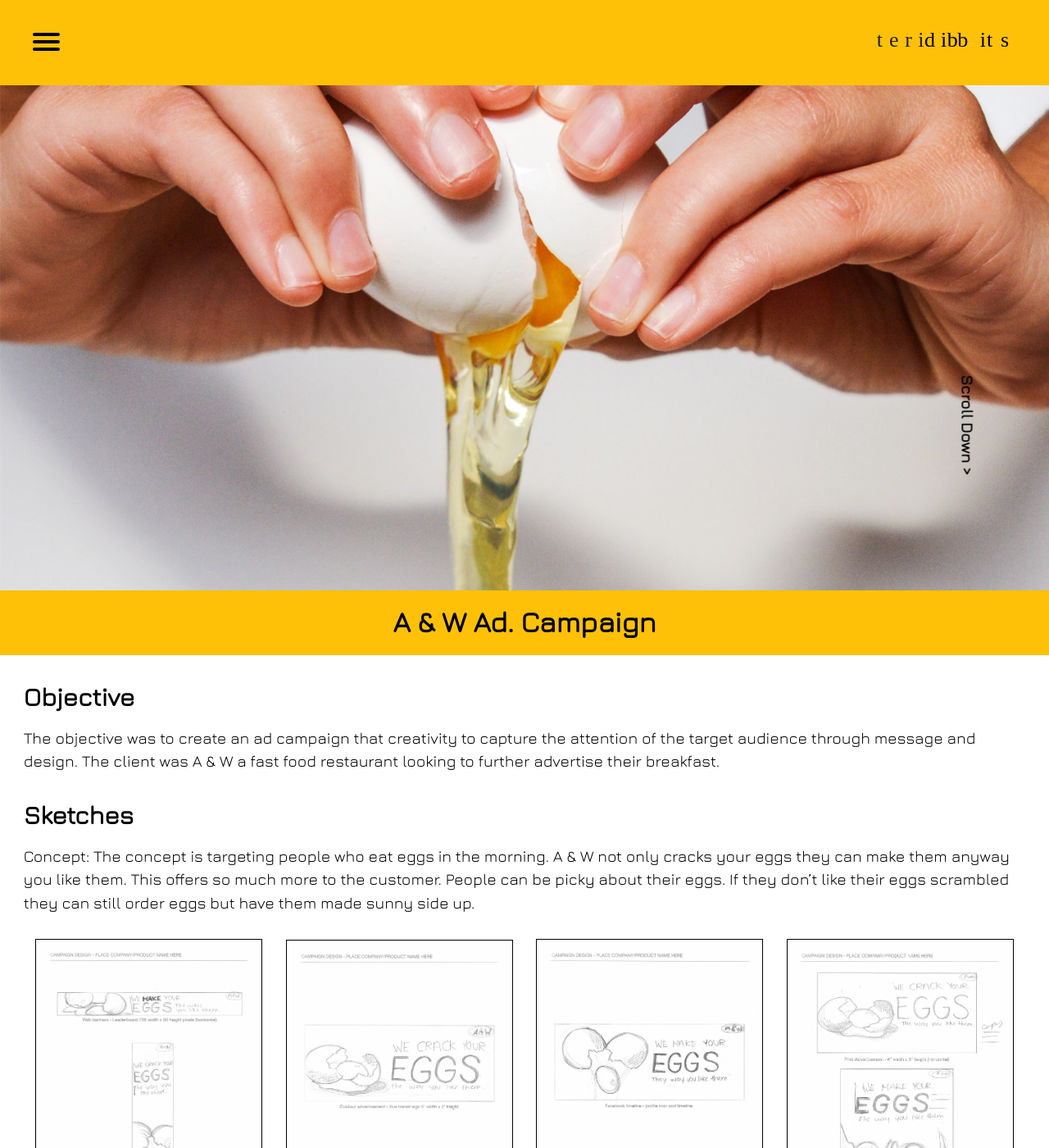
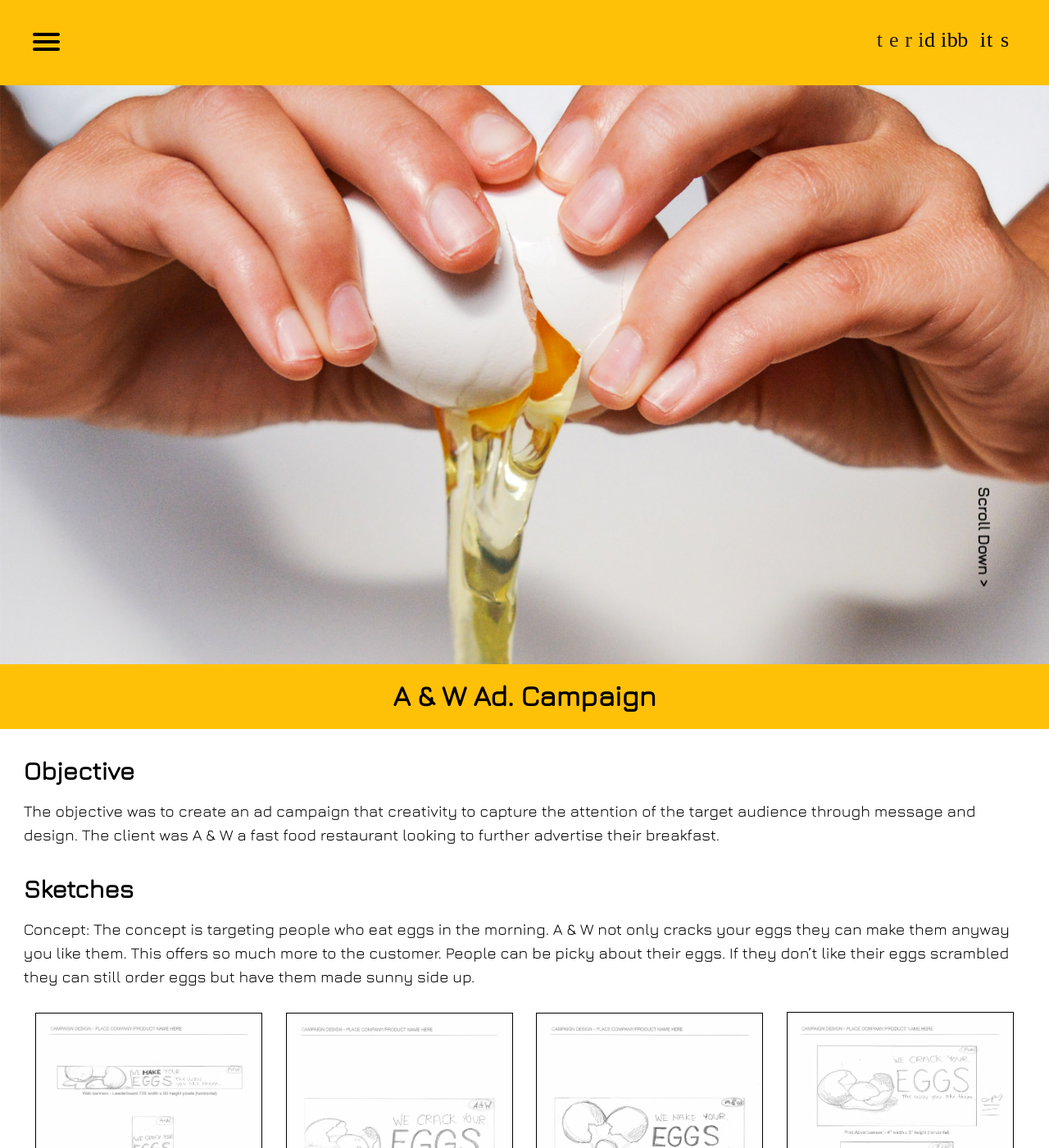
Before and after one commit to TeriDibbits/teridibbits.ca, a Jekyll site: the page built from pages/campaign.html, in a window 1280 px wide and 1400 px high. Shown: the whole window at 82% size. Built offline with Jekyll 4.4.1, drawn with Linux system fonts in a browser that asks for light colours.

Commit message:
filled scroll
changed translate from X to Y
adjusted position

```diff
--- a/css/main.css
+++ b/css/main.css
@@ -48,6 +48,7 @@
 .banner {
   position: relative;
   overflow: hidden;
+  padding-top: 7%;
 }
 
 .banner-title {
@@ -86,8 +87,8 @@
 
 .scroll-down {
   position: absolute;
-  top: 70%;
-  left: 88%;
+  top: 80%;
+  left: 89%;
   font-weight: bold;
   animation: bounce 1s linear infinite;
 }
@@ -95,15 +96,15 @@
 @keyframes bounce {
 
   0%, 20%, 50%, 80%, 100%  {
-    transform: translateX(0) rotate(90deg);
+    transform: translateY(0) rotate(90deg);
   }
 
   40% {
-    transform: translateX(-30px) rotate(90deg);
+    transform: translateY(-30px) rotate(90deg);
   }
 
   60% {
-    transform: translateX(-15px) rotate(90deg);
+    transform: translateY(-15px) rotate(90deg);
   }
 }
 
```
